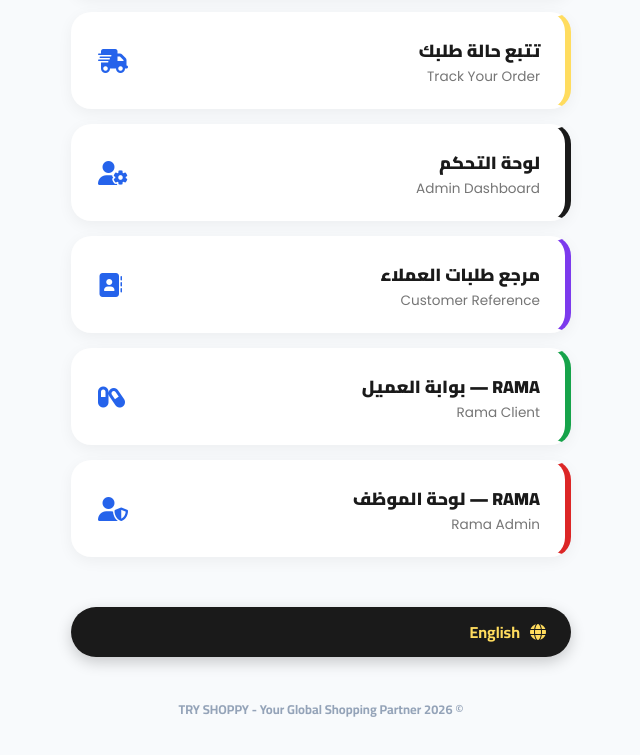
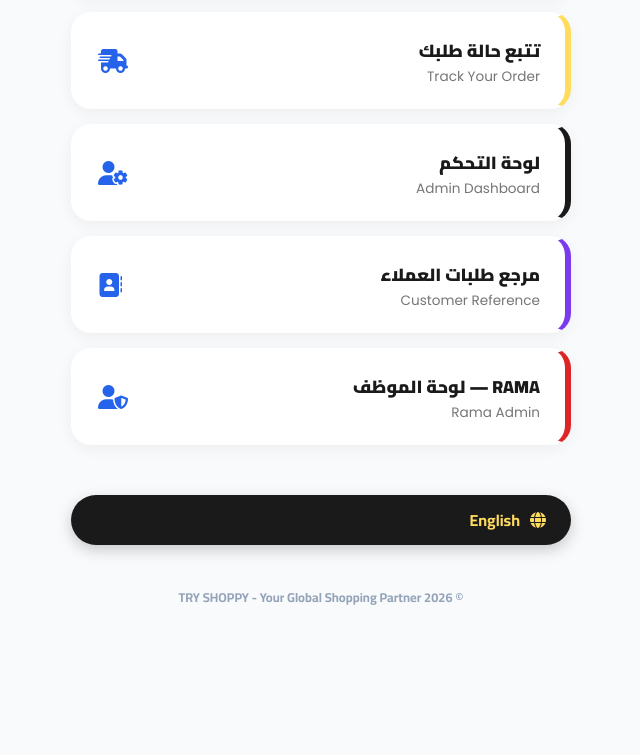
Before and after one commit to tryshoppy/TryShoppy, a plain HTML site: page Operation.html in a window 1280 px wide. Shown: the part 717-1472 px from the top of the page, without its empty margins (319-959 px from the left). After the commit the page ends 1366 px from the top, so only its background shows below. Drawn offline with Linux system fonts and the light colour scheme.

Commit message:
Add files via upload

```diff
--- a/Operation.html
+++ b/Operation.html
@@ -81,7 +81,6 @@
         .btn-track { border-right: 6px solid var(--brand-yellow); }
         .btn-dash { border-right: 6px solid var(--brand-dark); }
         .btn-ref { border-right: 6px solid #7c3aed; }
-        .btn-rama-client { border-right: 6px solid #16a34a; }
         .btn-rama-admin { border-right: 6px solid #dc2626; }
 
         .lang-switch {
@@ -107,7 +106,6 @@
         body.en-mode .btn-track { border-right: none; border-left: 6px solid var(--brand-yellow); }
         body.en-mode .btn-dash { border-right: none; border-left: 6px solid var(--brand-dark); }
         body.en-mode .btn-ref { border-right: none; border-left: 6px solid #7c3aed; }
-        body.en-mode .btn-rama-client { border-right: none; border-left: 6px solid #16a34a; }
         body.en-mode .btn-rama-admin { border-right: none; border-left: 6px solid #dc2626; }
 
         footer { margin-top: auto; padding-top: 40px; font-size: 0.8rem; color: #94a3b8; font-weight: 600; }
@@ -172,14 +170,6 @@
                 <i class="fa-solid fa-address-book"></i>
             </a>
 
-            <a href="rama-client.html" class="menu-btn btn-rama-client">
-                <div class="btn-content">
-                    <span id="btn6_ar">RAMA — بوابة العميل</span>
-                    <span class="btn-text-en">Rama Client</span>
-                </div>
-                <i class="fa-solid fa-capsules"></i>
-            </a>
-
             <a href="rama-admin.html" class="menu-btn btn-rama-admin">
                 <div class="btn-content">
                     <span id="btn7_ar">RAMA — لوحة الموظف</span>
@@ -221,7 +211,6 @@
                 document.getElementById('btn3_ar').innerText = 'Track Order';
                 document.getElementById('btn4_ar').innerText = 'Admin Dashboard';
                 document.getElementById('btn5_ar').innerText = 'Customer Reference';
-                document.getElementById('btn6_ar').innerText = 'Rama Client';
                 document.getElementById('btn7_ar').innerText = 'Rama Admin';
 
                 currentLang = 'en';
@@ -237,7 +226,6 @@
                 document.getElementById('btn3_ar').innerText = 'تتبع حالة طلبك';
                 document.getElementById('btn4_ar').innerText = 'لوحة التحكم';
                 document.getElementById('btn5_ar').innerText = 'مرجع طلبات العملاء';
-                document.getElementById('btn6_ar').innerText = 'RAMA — بوابة العميل';
                 document.getElementById('btn7_ar').innerText = 'RAMA — لوحة الموظف';
 
                 currentLang = 'ar';
```
